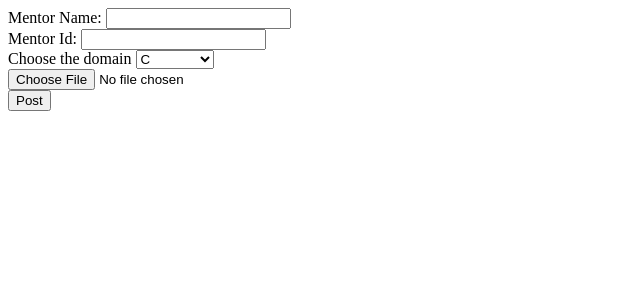
After one commit to preetikrish19/DBMS_MiniProject, a PHP site: page /post.php in a window 1280 px wide. The commit adds this page. Shown: the top 300 px of the page, without its empty margins (0-640 px from the left). Run offline with PHP 8.4, Linux system fonts and the light colour scheme.

Commit message:
post pages

```diff
--- a/index.php
+++ b/index.php
@@ -167,7 +167,7 @@ if($_SESSION['login'] == 0){
       <a class="nav-link" href="domain.php">Domains</a>
     </li>
     <li class="nav-item">
-      <a class="nav-link" href="#">Post</a>
+      <a class="nav-link" href="post.php">Post</a>
     </li>
     <li class="nav-item">
       <a class="nav-link" href="index.php#footer">Contact</a>
--- /dev/null
+++ b/post.php
@@ -0,0 +1,52 @@
+<!DOCTYPE html>
+<html>
+<body>
+
+<form action="upload.php" method="post" enctype="multipart/form-data">
+<label for="fname">Mentor Name:</label>
+<input type="text" id="fname" name="fname">
+<br>
+<label for="Mid">Mentor Id:</label>
+<input type="text" id="Mid" name="Mid">
+<br>
+<label for="cars">Choose the domain</label>
+<select id="domains" name="Domains">
+  <option value="C">C</option>
+  <option value="C++">C++</option>
+  <option value="PYTHON">PYTHON</option>
+  <option value="OS">OS</option>
+</select>
+<br>
+<form action="upload.php" method="post" enctype="multipart/form-data">
+
+<input type="file" name="file" size="50" />
+
+<br />
+
+<input type="submit" value="Post" />
+
+</form>
+  <!--Select image to upload:
+  <input type="file" name="fileToUpload" id="fileToUpload">
+  <br>
+  Select file to upload:
+  <p><input type="hidden" name="MAX_FILE_SIZE" value="200000" /> <input
+	type="file" name="pdfFile" /><br />
+<input type="submit">
+  <div class="mb-3">
+  <label for="formGroupExampleInput" class="form-label">Mentor Name</label>
+  <input type="text" class="form-control" id="formGroupExampleInput" placeholder="">
+</div>
+<div class="mb-3">
+  <label for="formGroupExampleInput2" class="form-label">Mentor Id</label>
+  <input type="text" class="form-control" id="formGroupExampleInput2" placeholder="">
+</div>
+<div class="input-group mb-3">
+  <input type="file" class="form-control" id="inputGroupFile02">
+  <label class="input-group-text" for="inputGroupFile02">Upload</label>
+</div> -->
+
+</form>
+
+</body>
+</html>
```
Also changed, not shown: upload.php (added, +35 -0 lines), upload/1.jpeg (added), 1 other file.
